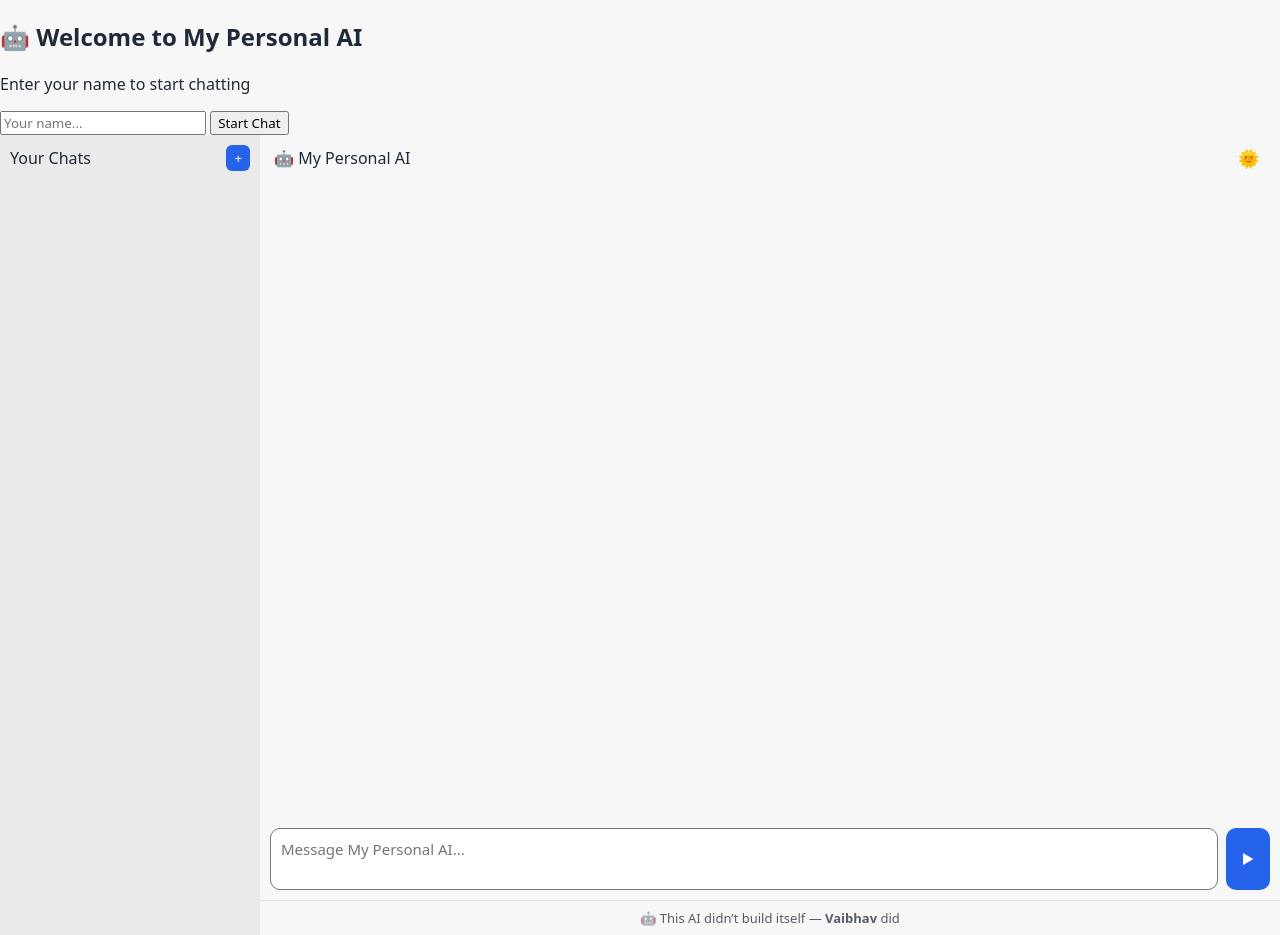
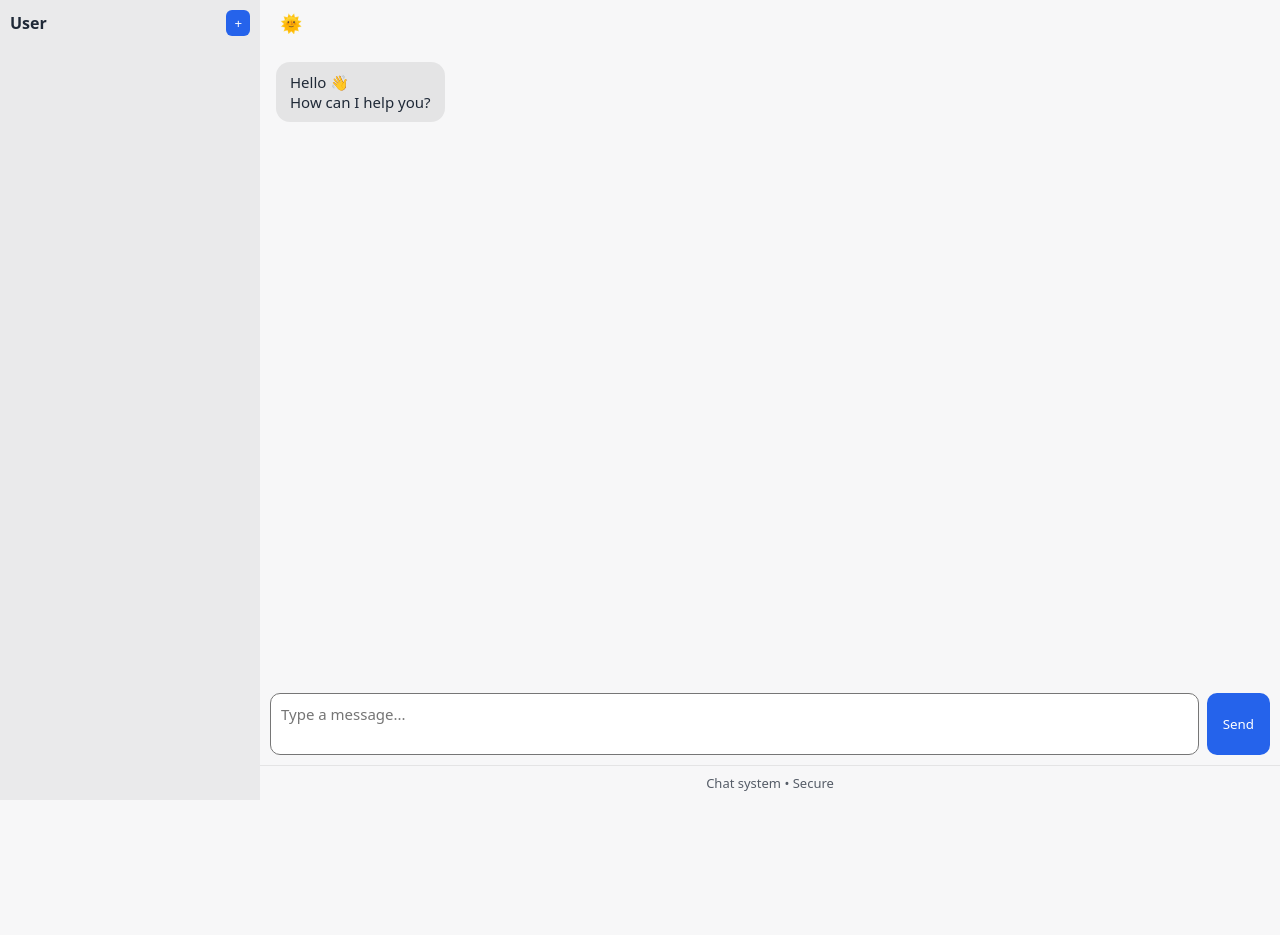
Before and after one commit to vs3241249-dotcom/my-personal-ai, a Flask app: page / in a window 1280 px wide. After the commit the page ends 800 px from the top, so only its background shows below. Run offline with Flask 3, Linux system fonts and the light colour scheme.

Commit message:
Update inbox.html

```diff
--- a/templates/inbox.html
+++ b/templates/inbox.html
@@ -1,79 +1,61 @@
 <!DOCTYPE html>
 <html lang="en">
 <head>
-  <meta charset="UTF-8" />
+  <meta charset="UTF-8">
+  <title>Inbox</title>
   <meta name="viewport" content="width=device-width, initial-scale=1.0">
-  <title>My Personal AI</title>
-  <link rel="stylesheet" href="/static/style.css" />
+  <link rel="stylesheet" href="style.css">
 </head>
 
-<body class="light" onload="checkLogin()">
-
-  <!-- LOGIN POPUP -->
-  <div id="loginOverlay" class="login-overlay">
-    <div class="login-card">
-      <h2>🤖 Welcome to My Personal AI</h2>
-      <p>Enter your name to start chatting</p>
-      <input type="text" id="usernameInput" placeholder="Your name..." />
-      <button onclick="saveUsername()">Start Chat</button>
-    </div>
-  </div>
+<body class="light">
 
 <div class="app">
 
-    <!-- SIDEBAR -->
-    <aside class="sidebar">
+  <!-- ================= SIDEBAR ================= -->
+  <aside class="sidebar" id="sidebar">
+
     <div class="sidebar-header">
-        <span>Your Chats</span>
+      <strong id="userName">User</strong>
       <button id="newChat">+</button>
     </div>
-      <div id="history"></div>
+
+    <div id="chatList">
+      <!-- chats yahan JS se add honge -->
+    </div>
+
   </aside>
 
-    <!-- MAIN -->
+  <!-- ================= MAIN ================= -->
   <main class="main">
 
     <!-- TOP BAR -->
     <div class="top-bar">
-        <span>🤖 My Personal AI</span>
+      <button class="menu-btn" id="menuBtn">☰</button>
       <button id="themeToggle">🌙</button>
     </div>
 
-      <!-- CHAT -->
-      <div id="chat" class="chat"></div>
+    <!-- CHAT AREA -->
+    <div class="chat" id="chatBox">
+      <div class="msg bot">
+        Hello 👋<br>
+        How can I help you?
+      </div>
+    </div>
 
     <!-- INPUT -->
     <div class="input-bar">
-        <textarea id="input" placeholder="Message My Personal AI..."></textarea>
-        <button id="send">▶</button>
+      <textarea id="messageInput" placeholder="Type a message..."></textarea>
+      <button id="send">Send</button>
     </div>
+
+    <!-- FOOTER -->
     <div class="footer">
-  🤖 This AI didn’t build itself — <b>Vaibhav</b> did
+      Chat system • Secure
     </div>
 
   </main>
 </div>
 
-  <!-- LOGIN SCRIPT -->
-  <script>
-    function saveUsername() {
-      const name = document.getElementById("usernameInput").value.trim();
-      if (!name) {
-        alert("Please enter your name");
-        return;
-      }
-      localStorage.setItem("username", name);
-      document.getElementById("loginOverlay").style.display = "none";
-    }
-
-    function checkLogin() {
-      const name = localStorage.getItem("username");
-      if (name) {
-        document.getElementById("loginOverlay").style.display = "none";
-      }
-    }
-  </script>
-
-  <script src="/static/script.js"></script>
+<script src="script.js"></script>
 </body>
 </html>
```
Lines whose indentation alone changed are shown as unchanged.
